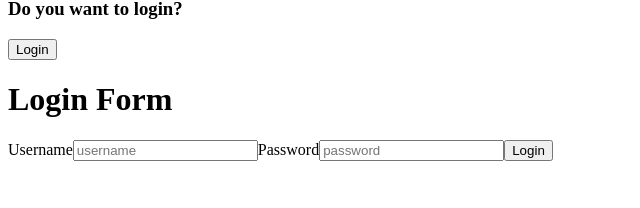
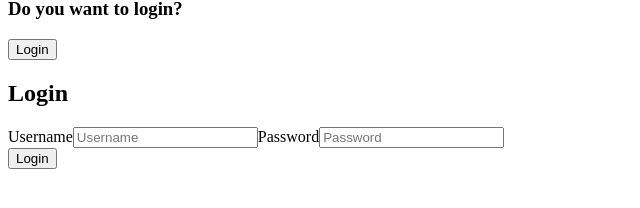
Before and after one commit to mrunaleepatel/group-project3-frontend, a React (Create React App) app: page /login in a window 1280 px wide. Shown: the part 562-770 px from the top of the page, without its empty margins (0-640 px from the left). Built offline with nearby package versions, Linux system fonts and the light colour scheme.

Commit message:
Signup.js and Login.js cleanup

```diff
--- a/src/Components/Header.js
+++ b/src/Components/Header.js
@@ -4,7 +4,7 @@ function Header() {
     return (
         <div className='header'>
             <div className='logo'>
-            <Link to="/"><img src="../Images/logo.jpg" alt="BonVoyage"/></Link>
+            <Link to="/"><img src="src/Images/logo.jpg" alt="BonVoyage"/></Link>
             </div>
             <div className='navbar'>
                 <ul>
--- a/src/Pages/Login.js
+++ b/src/Pages/Login.js
@@ -1,13 +1,13 @@
 import { Form } from "react-router-dom";
 
 function Login(props){
-    return <div>
-        <h1>Login Form</h1>
+    return <div className="login-form">
+        <h2>Login</h2>
         <Form action="/login" method="post">
-            <label>Username</label>
-            <input type="text" name="username" placeholder="username" />
-            <label>Password</label>
-            <input type="password" name="password" placeholder="password" />
+            <label htmlFor="username">Username</label>
+            <input type="text" name="username" placeholder="Username" />
+            <label htmlFor="password">Password</label>
+            <input type="password" name="password" placeholder="Password" /><br/>
             <input type="submit" value="Login" />
         </Form>
     </div>
--- a/src/Pages/Signup.js
+++ b/src/Pages/Signup.js
@@ -1,13 +1,13 @@
 import { Form } from "react-router-dom";
 
 function Signup(props){
-    return <div>
-        <h3>Signup Form</h3>
+    return <div className="signup-form">
+        <h2>Signup</h2>
         <Form action="/signup" method="POST">
             <label htmlFor="username">Username</label>
             <input type="text" name="username" id="username" />
             <label htmlFor="password">Password</label>
-            <input type="password" name="password" id="password" />
+            <input type="password" name="password" id="password" /><br/>
             <input type="submit" value="Signup" />
         </Form>
     </div>
--- a/src/base_url.js
+++ b/src/base_url.js
@@ -1,2 +1,2 @@
-export const baseUrl = "https://group-project3-backend.onrender.com"
-// export const baseUrl = "http://localhost:3500"
+// export const baseUrl = "https://group-project3-backend.onrender.com"
+export const baseUrl = "http://localhost:3500"
```
